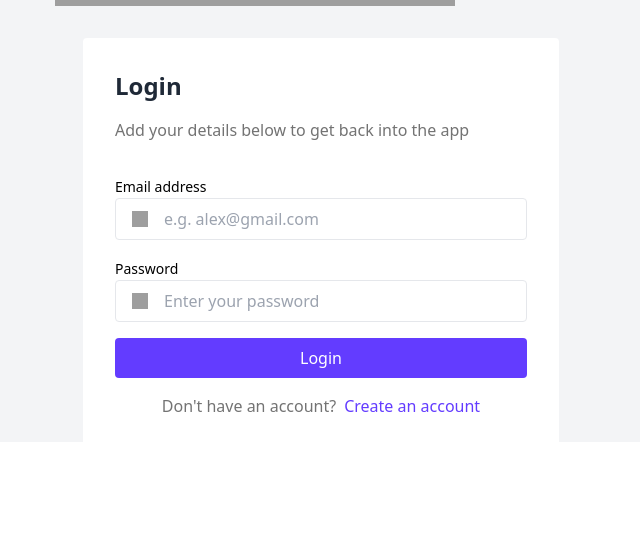
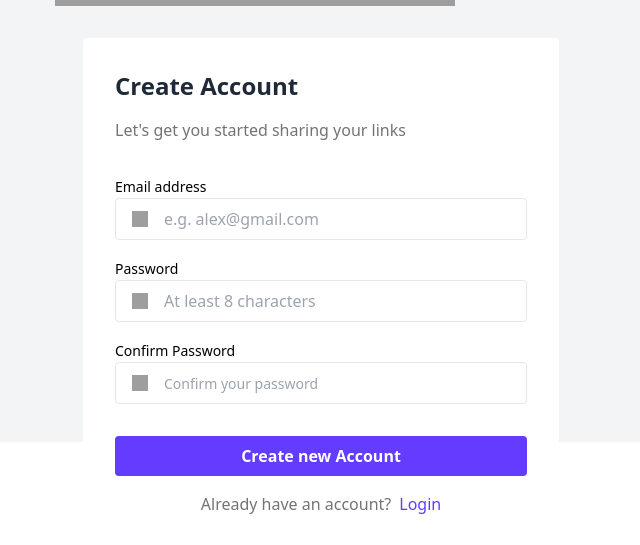
Before and after one commit to Ralpmike/Link-sharing, a React (Vite) app: page /login in a window 1280 px wide. Shown: the part 358-903 px from the top of the page, without its empty margins (319-959 px from the left). Before the commit the page ends 878 px from the top, so only its background shows below. Built offline with nearby package versions, Linux system fonts and the light colour scheme; grey boxes are pictures that could not be loaded.

Commit message:
update code with zod

```diff
--- a/src/pages/Login.tsx
+++ b/src/pages/Login.tsx
@@ -1,17 +1,35 @@
 import { useEffect, useState } from "react";
+import { z } from "zod";
+
+const loginSchema = z.object({
+  email: z.string().email("Invalid email address").nonempty("Can't be empty"),
+  password: z
+    .string()
+    .min(8, "Password must be at least 8 characters")
+    .nonempty("Please check again"),
+});
+
+const registerSchema = loginSchema
+  .extend({
+    confirmPassword: z.string(),
+  })
+  .refine((data) => data.password === data.confirmPassword, {
+    message: "Passwords must match",
+    path: ["confirmPassword"],
+  });
 
 const Login = () => {
-  const [isLogin, setIsLogin] = useState(true);
+  const [isLogin, setIsLogin] = useState(false);
   const [email, setEmail] = useState("");
   const [password, setPassword] = useState("");
   const [confirmPassword, setConfirmPassword] = useState("");
+  const [errors, setErrors] = useState<{ [key: string]: string }>({});
   const [isFocused, setIsFocused] = useState({
     email: false,
     password: false,
     confirmPassword: false,
   });
   const [isSubmitted, setIsSubmitted] = useState(false);
-
 
   const handleFocus = (field: string) => {
     setIsFocused((prevState) => ({ ...prevState, [field]: true }));
@@ -21,17 +39,30 @@ const Login = () => {
     setIsFocused((prevState) => ({ ...prevState, [field]: false }));
   };
 
-
   const handleSubmit = (event: React.FormEvent) => {
     event.preventDefault();
     setIsSubmitted(true);
 
-    if (!email || !password || (!isLogin && !confirmPassword)) {
+    const formData = { email, password, confirmPassword };
+
+    const validationResult = isLogin
+      ? loginSchema.safeParse(formData)
+      : registerSchema.safeParse(formData);
+
+    if (!validationResult.success) {
+      const newErrors: { [key: string]: string } = {};
+      validationResult.error.errors.forEach((error) => {
+        if (error.path[0]) {
+          newErrors[error.path[0]] = error.message;
+        }
+      });
+      setErrors(newErrors);
       return;
     }
 
-
-    console.log("Form submitted successfully");
+    // Clear errors if validation passes
+    setErrors({});
+    console.log("Form submitted successfully:", formData);
   };
 
   useEffect(() => {
@@ -39,6 +70,7 @@ const Login = () => {
     setPassword("");
     setConfirmPassword("");
     setIsSubmitted(false);
+    setErrors({});
   }, [isLogin]);
 
   return (
@@ -48,8 +80,8 @@ const Login = () => {
         <p className="text-gray-800 font-bold text-2xl md:text-3xl">devlinks</p>
       </div>
 
-      <div className="md:bg-white md:w-[476px] mx-auto md:h-[482px] md:p-8 md:rounded">
-        <h2 className="text-gray-800 font-bold text-2xl mb-2 md:mb-4">
+      <div className="md:bg-white md:w-[476px] mx-auto md:h-[510px] md:p-8 md:rounded">
+        <h2 className="text-gray-800 font-bold text-xl md:text-2xl mb-2 md:mb-4">
           {isLogin ? "Login" : "Create Account"}
         </h2>
         <p className="text-[#737373] text-lg md:text-base mb-8">
@@ -63,19 +95,17 @@ const Login = () => {
           <div className="mb-4">
             <label
               htmlFor="email"
-              className={`text-sm mb-2 ${
-                isSubmitted && !email ? "text-red-600" : ""
-              }`}
+              className={`text-sm mb-2 ${errors.email ? "text-red-600" : ""}`}
             >
               Email address
             </label>
             <div
-              className={`${
-                isSubmitted && !email ? "border-red-400" : ""
-              } flex items-center gap-4 border px-4 py-2 rounded ${
+              className={`flex items-center gap-4 border px-4 py-2 rounded ${
                 isFocused.email
                   ? "border-[#633CFF] my-2 shadow-md shadow-[#633CFF] ring-1"
                   : ""
+              } ${
+                errors.email ? "border-red-400" : ""
               } transition-all duration-200 ease-in-out`}
             >
               <img src="envelope.png" className="w-4 h-4" alt="email" />
@@ -89,10 +119,8 @@ const Login = () => {
                 onFocus={() => handleFocus("email")}
                 onBlur={() => handleBlur("email")}
               />
-              {isSubmitted && !email && (
-                <span className="text-end text-sm translate-x-12 text-red-600">
-                  Can't be empty
-                </span>
+              {errors.email && (
+                <span className="text-sm text-red-600">{errors.email}</span>
               )}
             </div>
           </div>
@@ -102,18 +130,18 @@ const Login = () => {
             <label
               htmlFor="password"
               className={`text-sm mb-2 ${
-                isSubmitted && !password ? "text-red-600" : ""
+                errors.password ? "text-red-600" : ""
               }`}
             >
               Password
             </label>
             <div
-              className={`${
-                isSubmitted && !password ? "border-red-400" : ""
-              } flex items-center gap-4 border px-4 py-2 rounded ${
+              className={`flex items-center gap-4 border px-4 py-2 rounded ${
                 isFocused.password
                   ? "border-[#633CFF] shadow-md my-2 shadow-[#633CFF] ring-1"
                   : ""
+              } ${
+                errors.password ? "border-red-400" : ""
               } transition-all duration-200 ease-in-out`}
             >
               <img src="lock-key.png" className="w-4 h-4" alt="password" />
@@ -121,6 +149,7 @@ const Login = () => {
                 className="outline-none"
                 type="password"
                 id="password"
+                value={password}
                 placeholder={
                   isLogin ? "Enter your password" : "At least 8 characters"
                 }
@@ -128,10 +157,8 @@ const Login = () => {
                 onFocus={() => handleFocus("password")}
                 onBlur={() => handleBlur("password")}
               />
-              {isSubmitted && !password && (
-                <span className="text-end text-sm translate-x-8 text-red-600">
-                  Please check again
-                </span>
+              {errors.password && (
+                <span className="text-sm text-red-600">{errors.password}</span>
               )}
             </div>
           </div>
@@ -142,18 +169,18 @@ const Login = () => {
               <label
                 htmlFor="confirmPassword"
                 className={`text-sm ${
-                  isSubmitted && !confirmPassword ? "text-red-600" : ""
+                  errors.confirmPassword ? "text-red-600" : ""
                 }`}
               >
                 Confirm Password
               </label>
               <div
-                className={`${
-                  isSubmitted && !confirmPassword ? "border-red-400" : ""
-                } flex items-center gap-4 border px-4 py-2 rounded ${
+                className={`flex items-center gap-4 border px-4 py-2 rounded ${
                   isFocused.confirmPassword
                     ? "border-[#633CFF] shadow-md my-2 shadow-[#633CFF] ring-1"
                     : ""
+                } ${
+                  errors.confirmPassword ? "border-red-400" : ""
                 } transition-all duration-200 ease-in-out`}
               >
                 <img
@@ -162,26 +189,27 @@ const Login = () => {
                   alt="confirm-password"
                 />
                 <input
-                  className="outline-none"
+                  className="outline-none placeholder:text-sm"
                   type="password"
                   id="confirmPassword"
+                  value={confirmPassword}
                   placeholder="Confirm your password"
                   onChange={(e) => setConfirmPassword(e.target.value)}
                   onFocus={() => handleFocus("confirmPassword")}
                   onBlur={() => handleBlur("confirmPassword")}
                 />
-                {isSubmitted && !confirmPassword && (
-                  <span className="text-end text-sm translate-x-8 text-red-600">
-                    Please check again
-                  </span>
-                )}
               </div>
+              {errors.confirmPassword && (
+                <span className="text-sm text-red-600">
+                  {errors.confirmPassword}
+                </span>
+              )}
             </div>
           )}
 
           {/* Submit Button */}
           <button
-            className="bg-[#633CFF] mb-4 px-4 py-2 rounded text-white w-full"
+            className="bg-[#633CFF] mb-4 px-4 py-2 rounded text-white w-full font-semibold"
             type="submit"
           >
             {isLogin ? "Login" : "Create new Account"}
@@ -194,6 +222,7 @@ const Login = () => {
             </p>
 
             <button
+              type="button"
               onClick={() => setIsLogin(!isLogin)}
               className="text-[#633CFF] cursor-pointer"
             >
```
